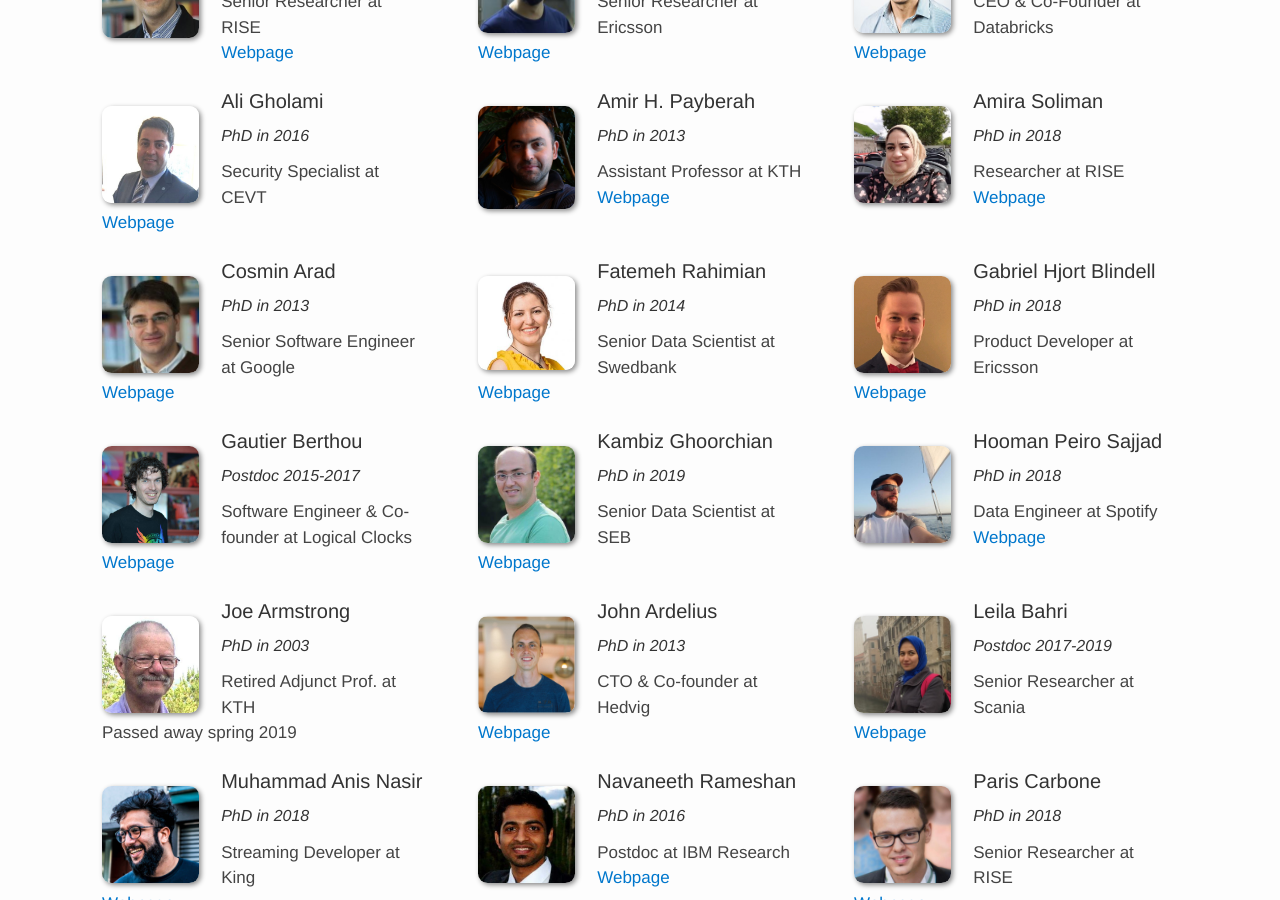
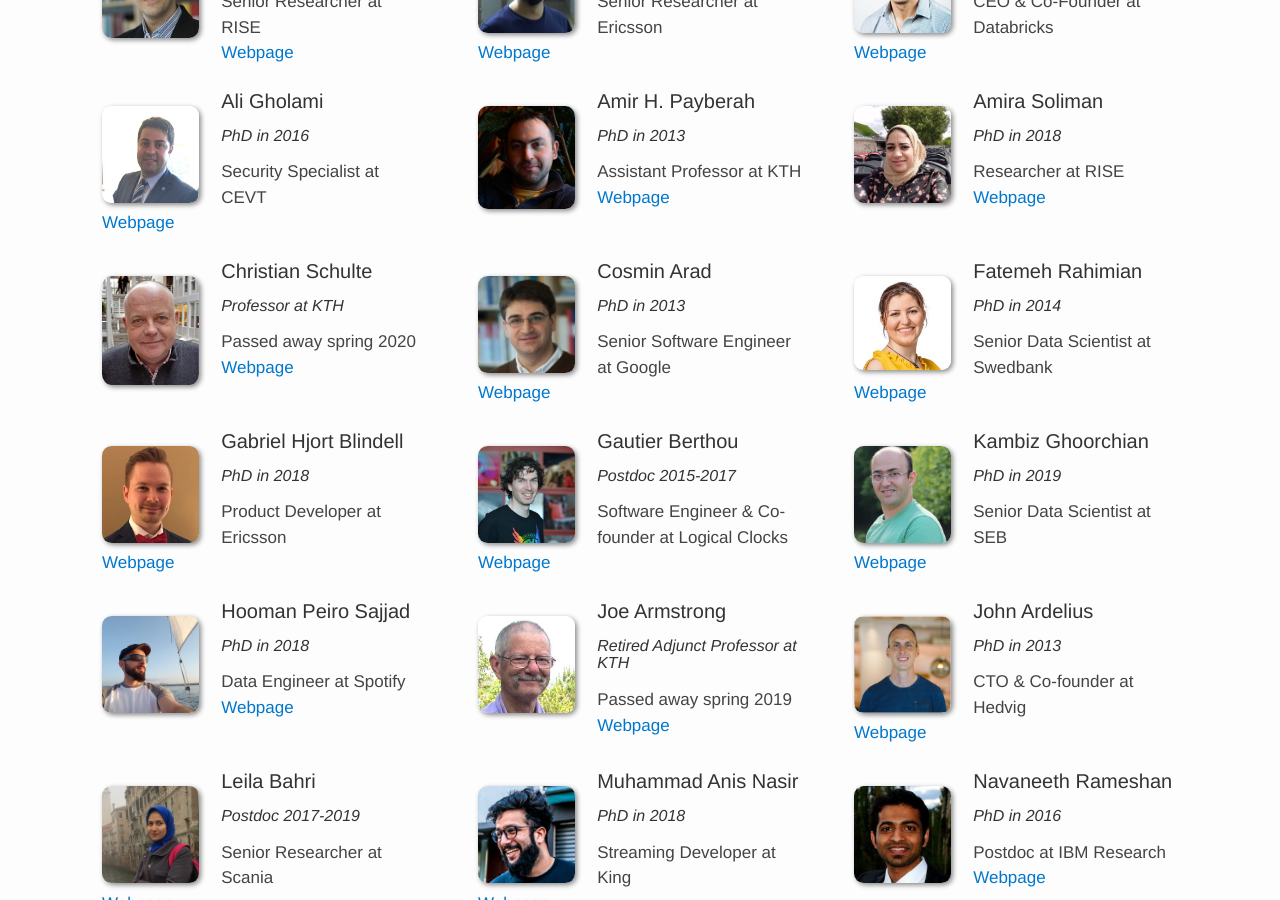
Before and after one commit to dcatkth/dcatkth.github.io, a Jekyll site: the page built from team.md, in a window 1280 px wide and 900 px high, scrolled down 2361 px. Built offline with Jekyll 4.4.1, drawn with Linux system fonts in a browser that asks for light colours; some of the changed text lies outside the part shown.

Commit message:
christian

```diff
--- a/_data/team_alumni.yml
+++ b/_data/team_alumni.yml
@@ -33,6 +33,12 @@
   info: PhD in 2018
   email: Researcher at RISE
   web: <a href="https://www.linkedin.com/in/amira-soliman-2a03b8102/">Webpage</a>
+
+- name: Christian Schulte
+  photo: christian.jpg
+  info: Professor at KTH
+  email: Passed away spring 2020
+  web: <a href="https://chschulte.github.io/">Webpage</a>
 
 - name: Cosmin Arad
   photo: cosmin.jpg
@@ -72,9 +78,9 @@
 
 - name: Joe Armstrong
   photo: joe.jpg
-  info: PhD in 2003
-  email: Retired Adjunct Prof. at KTH
-  web: Passed away spring 2019
+  info: Retired Adjunct Professor at KTH
+  email: Passed away spring 2019
+  web: <a href="https://www.linkedin.com/in/joe-armstrong-b9233b106/?originalSubdomain=se">Webpage</a>
 
 - name: John Ardelius
   photo: john.jpg
--- a/_data/team_faculty.yml
+++ b/_data/team_faculty.yml
@@ -9,12 +9,6 @@
   info: Professor
   email: vladv@kth.se
   web: <a href="https://people.kth.se/~vladv/">Webpage</a>
-
-- name: Christian Schulte
-  photo: christian.jpg
-  info: Professor
-  email: cschulte@kth.se
-  web: <a href="https://chschulte.github.io/">Webpage</a>
 
 - name: Jim Dowling
   photo: jim.jpg
```
